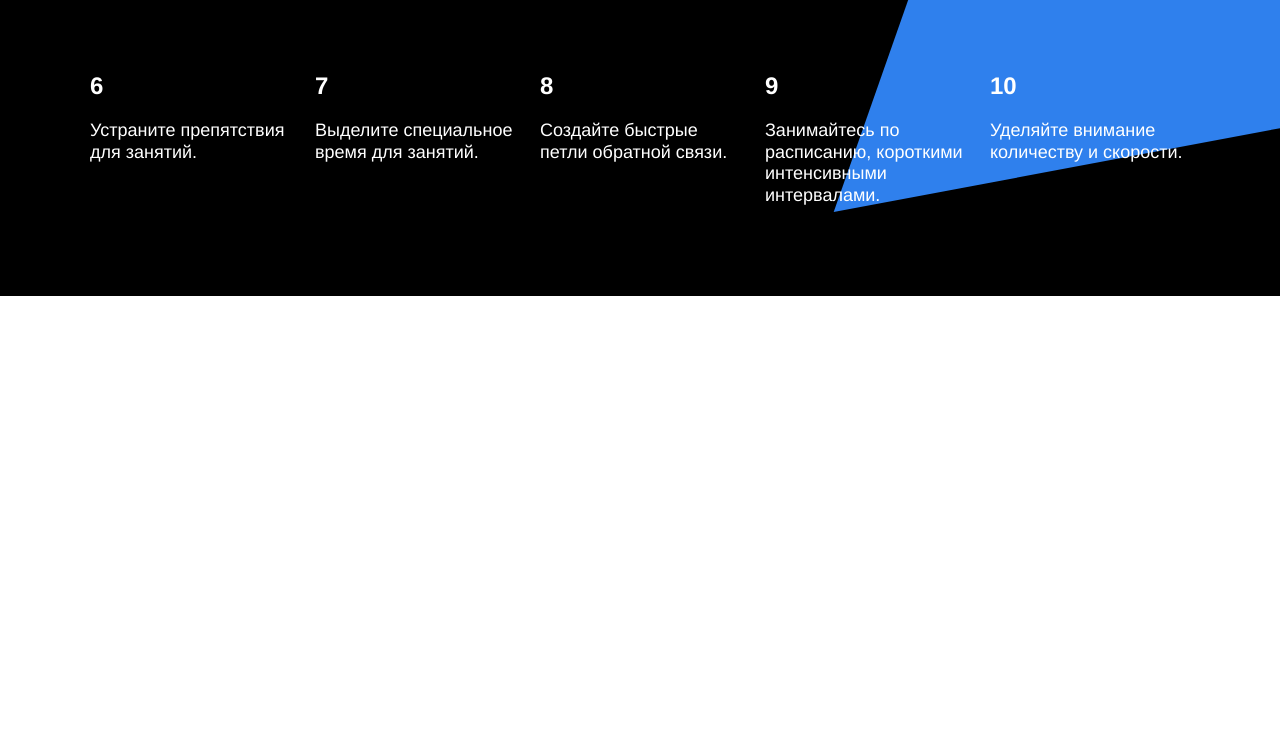
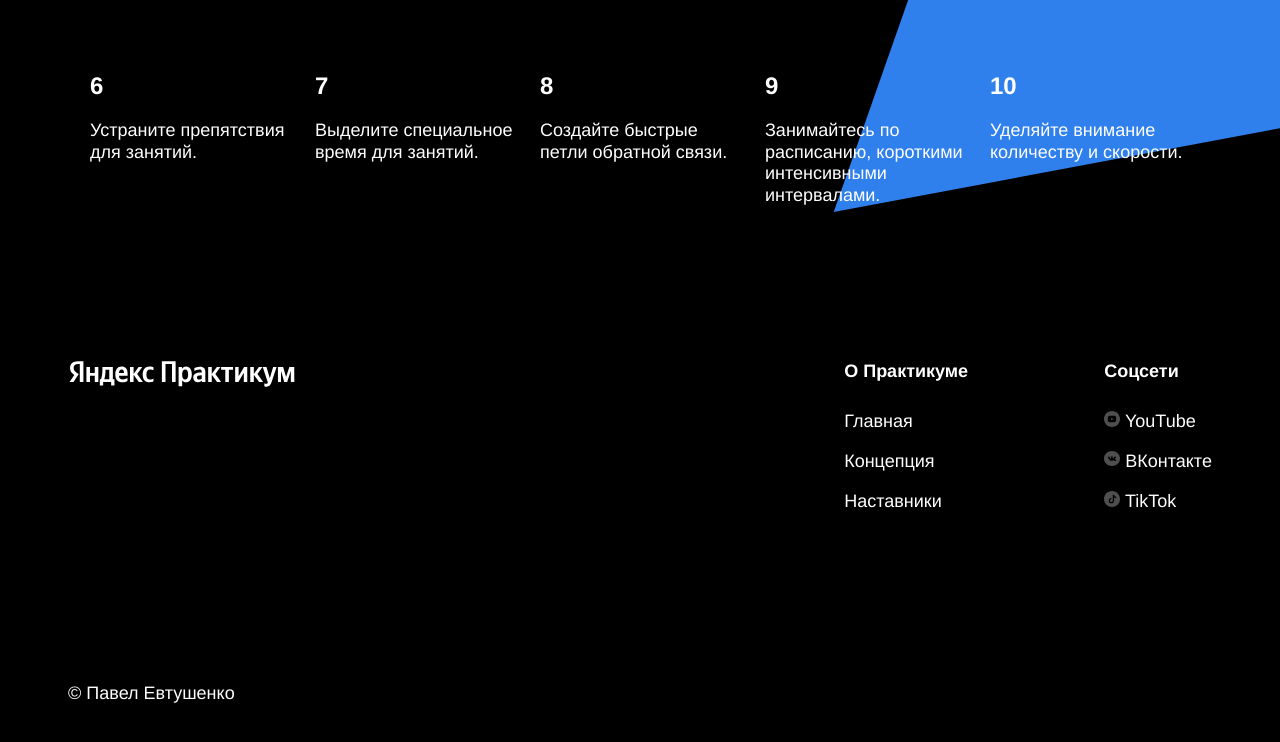
Before and after one commit to IkraD-E/how-to-learn, a plain HTML site: page index.html in a window 1280 px wide. Shown: the part 3310-4052 px from the top of the page. Before the commit the page ends 3606 px from the top, so only its background shows below. Drawn offline with Linux system fonts and the light colour scheme.

Commit message:
Добавил блок Footer

```diff
--- a/index.html
+++ b/index.html
@@ -11,7 +11,7 @@
   <div class="page">
 
     <header class="header">
-      <div class="header__logo header__logo_position"></div>
+      <div class="logo logo_position"></div>
 
       <h1 class="header__title">Научиться учиться</h1>
 
@@ -158,7 +158,30 @@
         <img class="kaufman_triangle" src="./images/kaufman-triangle.svg" alt="triangle">
       </section>
     </main>
-    <footer class="footer"></footer>
+    <footer class="footer">
+      <div class="footer__columns">
+        <div class="footer__column footer__column_content_copyright">
+          <div class="logo logo_place_footer"></div>
+          <div class="footer__author">&copy; Павел Евтушенко</div>
+        </div>
+        <div class="footer__column footer__column_content_info">
+          <h3 class="footer__column-heading">О Практикуме</h3>
+          <div class="footer__column-links">
+            <a class="footer__column-link" href="#">Главная<br></a>
+            <a class="footer__column-link" href="#">Концепция<br></a>
+            <a class="footer__column-link" href="#">Наставники</a>
+          </div>
+        </div>
+        <div class="footer__column footer__column_social">
+          <h3 class="footer__column-heading">Соцсети</h3>
+          <div class="footer__column-links">
+            <a class="footer__column-link" href="#"><img class="footer__column-link-img" src="./images/youtube-icon.svg" alt="YouTube"> YouTube<br></a>
+            <a class="footer__column-link" href="#"><img class="footer__column-link-img" src="./images/vk_color_white.svg" alt="ВКонтакте"> ВКонтакте<br></a>
+            <a class="footer__column-link" href="#"><img class="footer__column-link-img" src="./images/tiktok-icon.svg" alt="TikTok"> TikTok</a>
+          </div>
+        </div>
+      </div>
+    </footer>
   </div>
 </body>
 </html>
--- a/styles/style.css
+++ b/styles/style.css
@@ -26,13 +26,13 @@ h1, h2, h3, p {
   /* выше установили ограничения для секции */
 }
 
-.header__logo {
+.logo {
   width: 228px;
   height: 32px;
 
 }
 
-.header__logo_position {
+.logo_position {
   position: absolute;
   top: 30px;
   left: 64px;
@@ -256,3 +256,74 @@ h1, h2, h3, p {
   height: 877px;
   z-index: -1;
 }
+
+.footer {
+  position: relative;
+  background-color: black;
+  color: #fff;
+  flex-basis: 711px;
+  min-height: 350px;
+  padding: 60px 0 40px;
+  margin: 0 auto;
+}
+
+.footer__columns {
+  display: flex;
+  justify-content: space-around;
+}
+
+.logo_place_footer {
+  position: absolute;
+  top: 0;
+  left: 0;
+  background-image: url(../images/logo_place_footer.svg);
+}
+
+.footer__column {
+  display: flex;
+  flex-direction: column;
+  height: 100%;
+}
+
+.footer__column-heading {
+  line-height: 30px;
+  font-size: 18px;
+  font-weight: 600;
+}
+
+.footer__column-links {
+  margin: 20px 0 16px;
+  display: flex;
+  flex-direction: column;
+
+}
+
+.footer__column-link {
+  margin-bottom: 10px;
+  color: #fff;
+  text-decoration: none;
+  line-height: 30px;
+  font-size: 18px;
+  font-weight: normal;
+}
+
+.footer__column-link-img {
+  margin-right: auto;
+  width: 16px;
+  height: 16px;
+}
+
+.footer__column_content_copyright {
+  position: relative;
+  width: 50%;
+  min-height: 350px;
+}
+
+.footer__author {
+  position: absolute;
+  left: 0;
+  bottom: 0;
+  line-height: 25px;
+  font-size: 18px;
+  font-weight: normal;
+}
```
